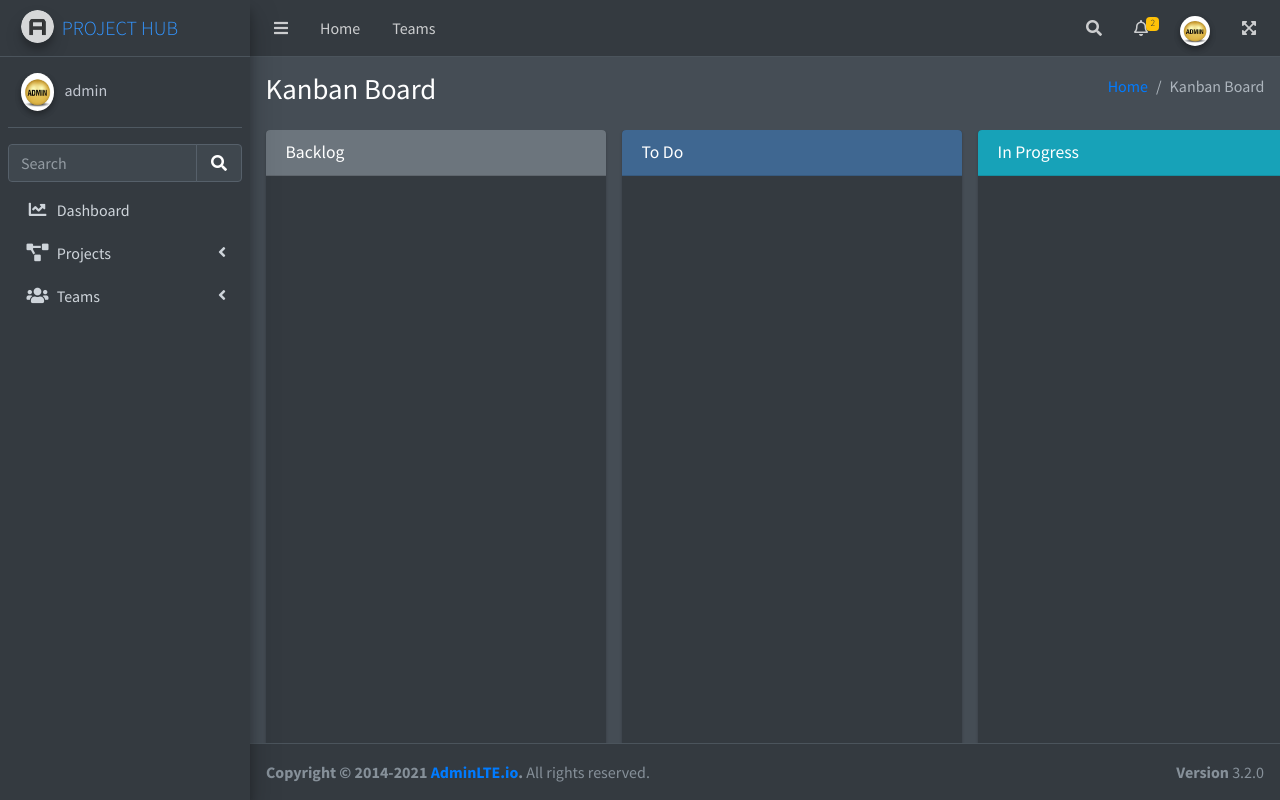
After one commit to ajayakumar4741/project-management-system, a Django app: page /projects/9/kanban-board in a window 1280 px wide. The commit adds this page. Run offline with Django 5.2, Linux system fonts and the light colour scheme; a user stored in the database is signed in; data comes from the database, SQL or seed files in the repository; both versions use the stored data as it was after the commit; parts of the project's set-up code (start-up, migrations or seed data) failed here and were passed over; some libraries are stand-ins or nearby versions.

Commit message:
added kanban

```diff
--- a/project_app/admin.py
+++ b/project_app/admin.py
@@ -1,5 +1,5 @@
 from django.contrib import admin
-from . models import Project
+from . models import Project, Attachment
 from . views import create_notification
 # Register your models here.
 
@@ -20,3 +20,4 @@ class ProjectAdmin(admin.ModelAdmin):
 
 
 admin.site.register(Project,ProjectAdmin)
+admin.site.register(Attachment)
--- a/project_app/models.py
+++ b/project_app/models.py
@@ -1,7 +1,7 @@
 from django.db import models
 from django.utils import timezone
 from django.contrib.auth.models import User
-from datetime import timedelta
+from datetime import timedelta,datetime
 from teams.models import Team
 from .utils import *
 # Create your models here.
@@ -88,3 +88,17 @@ class Project(models.Model):
         else:
             color = 'danger'
         return color
+
+# path for upload project
+def project_attachment_path_location(instance,filename):
+    today_date = datetime.now().strftime('%d-%m-%Y')
+    return 'attachments/%s/%s/%s' % (instance.project.name, today_date,filename)
+
+class Attachment(models.Model):
+    project = models.ForeignKey(Project, models.CASCADE, related_name='attachments')
+    user = models.ForeignKey(User, models.CASCADE, related_name='attachments')
+    file = models.FileField(upload_to=project_attachment_path_location)
+    uploaded_at = models.DateTimeField(auto_now_add=True)
+
+    def __str__(self):
+        return f'Attachment by {self.user.username} on {self.project.name}'
--- /dev/null
+++ b/project_app/templates/projects/kanban-board.html
@@ -0,0 +1,139 @@
+{% extends 'base.html' %}
+{% block title %}{{title}} | {{block.super}}{% endblock %}
+{% load static %}
+{% block page_css %}
+<!-- Ekko Lightbox -->
+  <link rel="stylesheet" href="{% static 'plugins/ekko-lightbox/ekko-lightbox.css' %}">
+  <style>
+    .task-card{
+        cursor:grab;
+    }
+  </style>
+  {% endblock %}
+{% block content %}
+<div class="container-fluid h-100">
+        <div class="card card-row card-secondary board-column">
+          <div class="card-header">
+            <h3 class="card-title">
+              Backlog
+            </h3>
+          </div>
+          <div class="card-body task-list">
+            {% for task in backlog_tasks %}
+            <div class="card card-info card-outline task-card" data-task-id="{{task.id}}">
+              <div class="card-header">
+                <h5 class="card-title">{{task.name}}</h5>
+                <div class="card-tools">
+                  <a href="#" class="btn btn-tool btn-link">#{{forloop.counter}}</a>
+                  <a href="#" class="btn btn-tool">
+                    <i class="fas fa-pen"></i>
+                  </a>
+                </div>
+              </div>
+
+            </div>
+            {% endfor %}
+          </div>
+        </div>
+        <div class="card card-row card-primary board-column">
+          <div class="card-header">
+            <h3 class="card-title">
+              To Do
+            </h3>
+          </div>
+          <div class="card-body task-list">
+            {% for task in todo_tasks %}
+            <div class="card card-primary card-outline task-card" data-task-id="{{task.id}}">
+              <div class="card-header">
+                <h5 class="card-title">{{task.name}}</h5>
+                <div class="card-tools">
+                  <a href="#" class="btn btn-tool btn-link">#{{forloop.counter}}</a>
+                  <a href="#" class="btn btn-tool">
+                    <i class="fas fa-pen"></i>
+                  </a>
+                </div>
+              </div>
+            </div>
+            {% endfor %}
+          </div>
+        </div>
+        <div class="card card-row card-default board-column">
+          <div class="card-header bg-info">
+            <h3 class="card-title">
+              In Progress
+            </h3>
+          </div>
+          <div class="card-body task-list">
+            {% for task in inprogress_tasks %}
+            <div class="card card-light card-outline task-card" data-task-id="{{task.id}}">
+              <div class="card-header">
+                <h5 class="card-title">{{task.name}}</h5>
+                <div class="card-tools">
+                  <a href="#" class="btn btn-tool btn-link">#{{forloop.counter}}</a>
+                  <a href="#" class="btn btn-tool">
+                    <i class="fas fa-pen"></i>
+                  </a>
+                </div>
+              </div>
+              <div class="card-body">
+                <p>
+                 {{task.description}}
+                </p>
+              </div>
+            </div>
+            {% endfor %}
+          </div>
+        </div>
+        <div class="card card-row card-success board-column">
+          <div class="card-header">
+            <h3 class="card-title">
+              Done
+            </h3>
+          </div>
+          <div class="card-body task-list">
+            {% for task in completed_tasks %}
+            <div class="card card-primary card-outline task-card" data-task-id="{{task.id}}">
+              <div class="card-header">
+                <h5 class="card-title">{{task.name}}</h5>
+                <div class="card-tools">
+                  <a href="#" class="btn btn-tool btn-link">#{{forloop.counter}}</a>
+                  <a href="#" class="btn btn-tool">
+                    <i class="fas fa-pen"></i>
+                  </a>
+                </div>
+              </div>
+            </div>
+            {% endfor %}
+          </div>
+        </div>
+      </div>
+{% endblock %}
+
+{% block script %}
+<script>
+    document.addEventListener('DOMContentLoaded',function(){
+        const taskCards = document.querySelectorAll('.task-card')
+        taskCards.forEach(card =>{
+            card.draggable = true
+
+        card.addEventListener('dragstart',(e)=>{
+            e.dataTransfer.setData('text/plain',card.dataset.taskId);
+            console.log(card.dataset)
+        })
+        })
+        const columns = document.querySelectorAll('.board-column')
+        columns.forEach(column=>{
+            column.addEventListener('dragover',(e)=>{
+                e.preventDefault()
+
+                column.addEventListener('drop',(e)=>{
+                    const taskId = e.dataTransfer.getData('text/plain');
+                    const taskCard = document.querySelector(`[data-task-id="${taskId}"]`)
+
+                    column.querySelector('.task-list').prepend(taskCard)
+                })
+            })
+        })
+    })
+</script>
+{% endblock %}
--- a/project_app/urls.py
+++ b/project_app/urls.py
@@ -6,5 +6,6 @@ urlpatterns = [
     path('create/', ProjectCreateView.as_view(), name='create'),
     path('near-due-date', ProjectNearDueDateListView.as_view(), name='due-list'),
     path('', ProjectListView.as_view(), name='list'),
-    path('<int:pk>', ProjectDetailView.as_view(), name='project-detail')
+    path('<int:pk>', ProjectDetailView.as_view(), name='project-detail'),
+    path('<int:pk>/kanban-board', KanbanBoardView.as_view(), name='kanban-board')
 ]
--- a/project_app/views.py
+++ b/project_app/views.py
@@ -89,6 +89,7 @@ class ProjectDetailView(DetailView):
         context['page_obj'] = page_obj
         context['comments_count'] = comments.count()
         context['comment_form'] = CommentForm()
+        context['attachment_form'] = AttachmentForm()
         context['my_company_desc'] = """
         Projects Hub is a results-driven project management firm specializing in delivering complex initiatives with precision, clarity, and measurable impact.
         We partner with organizations across industries to plan, execute, and optimize projects — from concept to completion.
@@ -98,7 +99,11 @@ class ProjectDetailView(DetailView):
 
     def post(self,request,*args,**kwargs):
         project = self.get_object()
-        if request.user in project.team.members.all():
+        if request.user not in project.team.members.all():
+            messages.warning(request, 'You are not a member...')
+            return self.get(request,*args,**kwargs)
+
+        if 'comment_submit' in request.POST:
             form = CommentForm(request.POST)
             if form.is_valid():
                 comment = form.save(commit=False)
@@ -113,6 +118,37 @@ class ProjectDetailView(DetailView):
                 return redirect('projects:project-detail',pk=project.pk)
             else:
                 messages.warning(request, form.errors.get('comment',['An error occured...'])[0])
-        else:
-            messages.warning(request, 'You are not a member...')
+        if 'attachment_submit' in request.POST:
+            attachment_form = AttachmentForm(request.POST,request.FILES)
+            if attachment_form.is_valid():
+                attachment=attachment_form.save(commit=False)
+                attachment.project = project
+                attachment.user = request.user
+                attachment.save()
+                messages.success(request,'File Uploaded Successfully...')
+                return redirect('projects:project-detail',pk=project.pk)
+            else:
+                messages.error(request,'An error occured, please try again later...')
         return self.get(request,*args,**kwargs)
+
+class KanbanBoardView(DetailView):
+    model = Project
+    template_name = 'projects/kanban-board.html'
+    context_object_name = 'project'
+
+    def get_context_data(self, **kwargs):
+        context = super(KanbanBoardView, self).get_context_data(**kwargs)
+        latest_notifications = self.request.user.notifications.unread(self.request.user)
+        project = self.get_object()
+
+        context['latest_notifications'] = latest_notifications[:3]
+        context['notification_count'] = latest_notifications.count()
+        context['header_text'] = 'Kanban Board'
+        context['title'] = f"{project.name}'s Kanban Board"
+        context['is_kanban'] = True
+        # sepreate tasks based on status
+        context['backlog_tasks'] = project.tasks.filter(status='Backlog').upcomming()
+        context['todo_tasks'] = project.tasks.filter(status='To Do').upcomming()
+        context['inprogress_tasks'] = project.tasks.filter(status='In Progress').upcomming()
+        context['completed_tasks'] = project.tasks.filter(status='Completed').upcomming()
+        return context
--- a/tasks/models.py
+++ b/tasks/models.py
@@ -3,6 +3,20 @@ from django.utils import timezone
 from django.contrib.auth.models import User
 from project_app.models import Project
 # Create your models here.
+
+STATUS_CHOICES = [
+    ('Backlog','Backlog'),
+    ('To Do', 'To Do'),
+    ('In Progress', 'In Progress'),
+    ('Completed', 'Completed'),
+]
+
+
+PRIORITY_CHOICES = [
+    ('Low', 'Low'),
+    ('Medium', 'Medium'),
+    ('High', 'High'),
+]
 
 class TaskQueryset(models.QuerySet):
     def active(self):
@@ -23,8 +37,8 @@ class Task(models.Model):
     name = models.CharField(max_length=20)
     project = models.ForeignKey(Project, on_delete=models.CASCADE, related_name='tasks')
     description = models.TextField()
-    status = models.CharField(max_length=20, choices=[('To Do','To Do'),('In Progress','In Progress'),('Completed','Completed')], default='To Do')
-    priority = models.CharField(max_length=20, choices=[('Low','Low'),('Medium','Medium'),('High','High')], default='Medium')
+    status = models.CharField(max_length=20, choices=STATUS_CHOICES, default='Backlog')
+    priority = models.CharField(max_length=20, choices=PRIORITY_CHOICES, default='Medium')
     start_date = models.DateField()
     due_date = models.DateField()
     active = models.BooleanField(default=True)
--- a/templates/base.html
+++ b/templates/base.html
@@ -8,6 +8,7 @@
   <title>{% block title %} PR Management System {% endblock %}</title>
 
 {% include 'css.html' %}
+{% block page_css %}{% endblock %}
 <script crossorigin="anonymous" integrity="sha384-xBuQ/xzmlsLoJpyjoggmTEz8OWUFM0/RC5BsqQBDX2v5cMvDHcMakNTNrHIW2I5f" src="https://code.jquery.com/jquery-3.2.1.min.js"></script>
 {{form.media}}
 </head>
@@ -24,7 +25,7 @@
   {% include 'sidebar.html' %}
 
   <!-- Content Wrapper. Contains page content -->
-  <div class="content-wrapper">
+  <div class="content-wrapper {% if is_kanban %}kanban{% endif %}">
     <!-- Content Header (Page header) -->
     {% include 'header_content.html' %}
     <!-- /.content-header -->
@@ -48,5 +49,7 @@
   {% include 'footer.html' %}
 <!-- ./wrapper -->
 {% include 'javascript.html' %}
+{% block script %}
+{% endblock %}
 </body>
 </html>
--- a/templates/javascript.html
+++ b/templates/javascript.html
@@ -21,4 +21,4 @@
 
 <!-- AdminLTE for demo purposes -->
 <!-- AdminLTE dashboard demo (This is only for demo purposes) -->
-<script src="{% static 'dist/js/pages/dashboard2.js' %}"></script>
+<!-- <script src="{% static 'dist/js/pages/dashboard2.js' %}"></script> -->
--- a/templates/registration/login.html
+++ b/templates/registration/login.html
@@ -21,7 +21,7 @@
   <!-- /.login-logo -->
   <div class="card card-outline card-primary">
     <div class="card-header text-center">
-      <a href="../../index2.html" class="h1"><b>PR</b>Hub</a>
+      <a href="" class="h1"><b>PR</b>Hub</a>
     </div>
     <div class="card-body">
       <p class="login-box-msg">Sign in to start your session</p>
```
Also changed, not shown: project_app/forms.py (+7 -1 lines), project_app/templates/projects/project_detail.html (+35 -20 lines), tasks/views.py (+18 -1 lines), db.sqlite3, media/attachments/CRM/15-10-2025/group.jpg (added), media/attachments/Finance Tracker/15-10-2025/chatbotgrp.jpg (added), media/attachments/Finance Tracker/15-10-2025/financegrp.jpg (added), project_app/migrations/0009_attachment.py (added), tasks/migrations/0002_alter_task_status.py (added), templates/css.html (line endings or trailing spaces).
